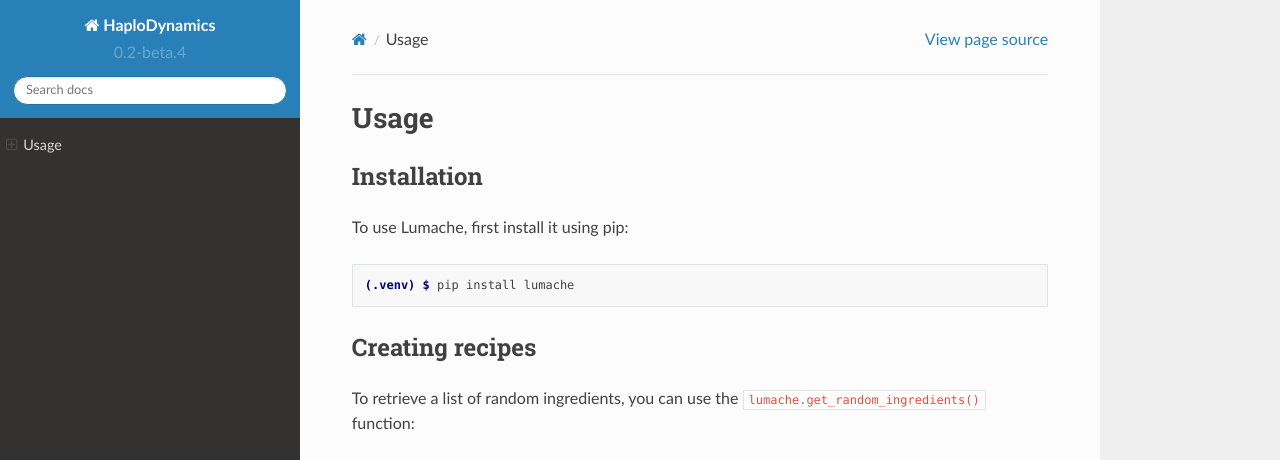
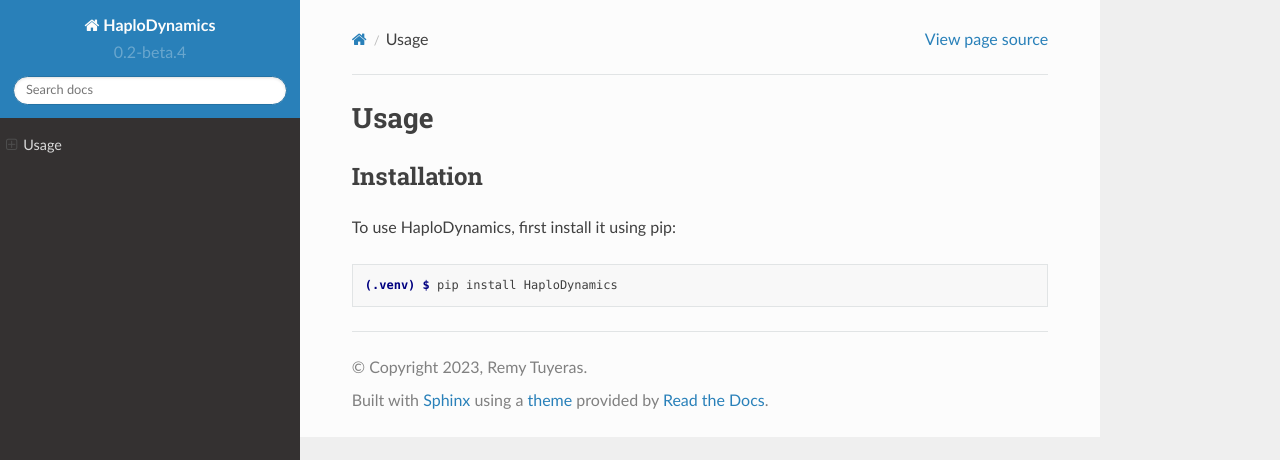
Before and after one commit to remytuyeras/HaploDynamics, a Sphinx documentation site: the page built from docs/source/usage.rst, in a window 1280 px wide and 1036 px high. Shown: the top 460 px of the window. Built offline with Sphinx 7.4.7 and the Read the Docs theme 2.0.0, drawn with Linux system fonts in a browser that asks for light colours; some of the changed text lies outside the part shown; grey boxes are pictures that could not be loaded.

Commit message:
Update usage.rst

```diff
--- a/docs/source/usage.rst
+++ b/docs/source/usage.rst
@@ -6,28 +6,8 @@
 Installation
 ------------
 
-To use Lumache, first install it using pip:
+To use HaploDynamics, first install it using pip:
 
 .. code-block:: console
 
-   (.venv) $ pip install lumache
-
-Creating recipes
-----------------
-
-To retrieve a list of random ingredients,
-you can use the ``lumache.get_random_ingredients()`` function:
-
-.. autofunction:: lumache.get_random_ingredients
-
-The ``kind`` parameter should be either ``"meat"``, ``"fish"``,
-or ``"veggies"``. Otherwise, :py:func:`lumache.get_random_ingredients`
-will raise an exception.
-
-.. autoexception:: lumache.InvalidKindError
-
-For example:
-
->>> import lumache
->>> lumache.get_random_ingredients()
-['shells', 'gorgonzola', 'parsley']
+   (.venv) $ pip install HaploDynamics
```
